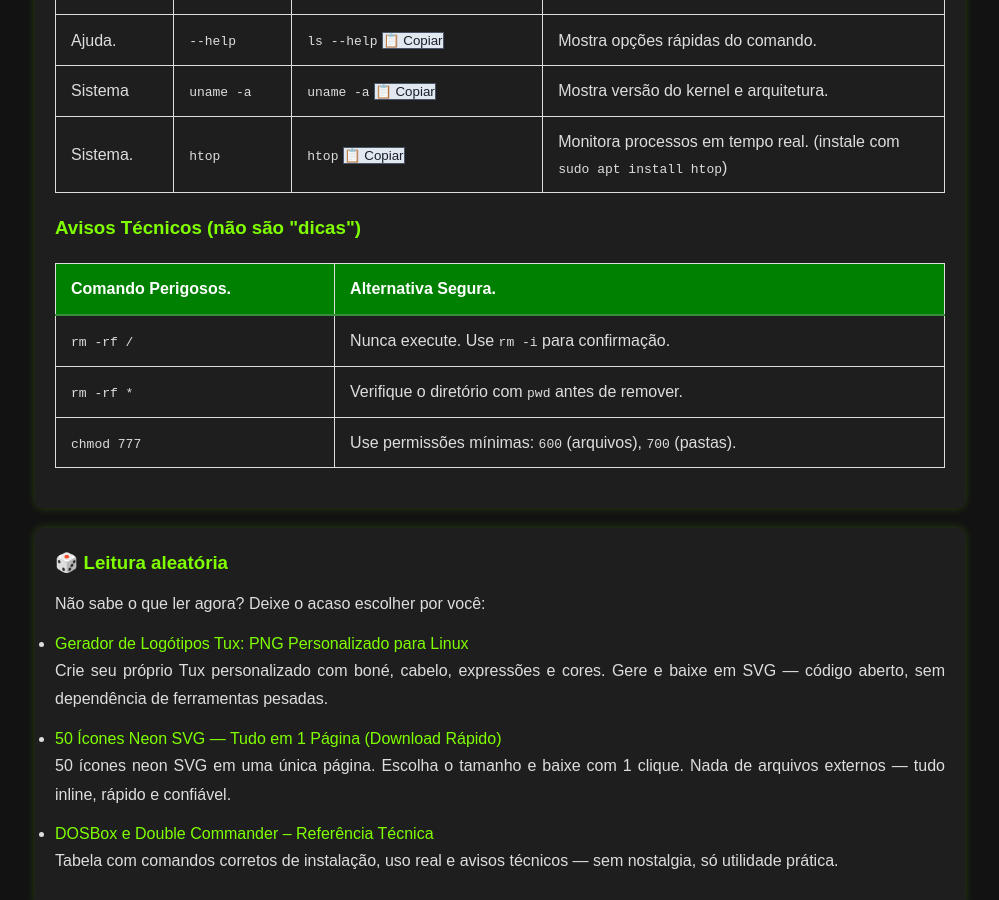
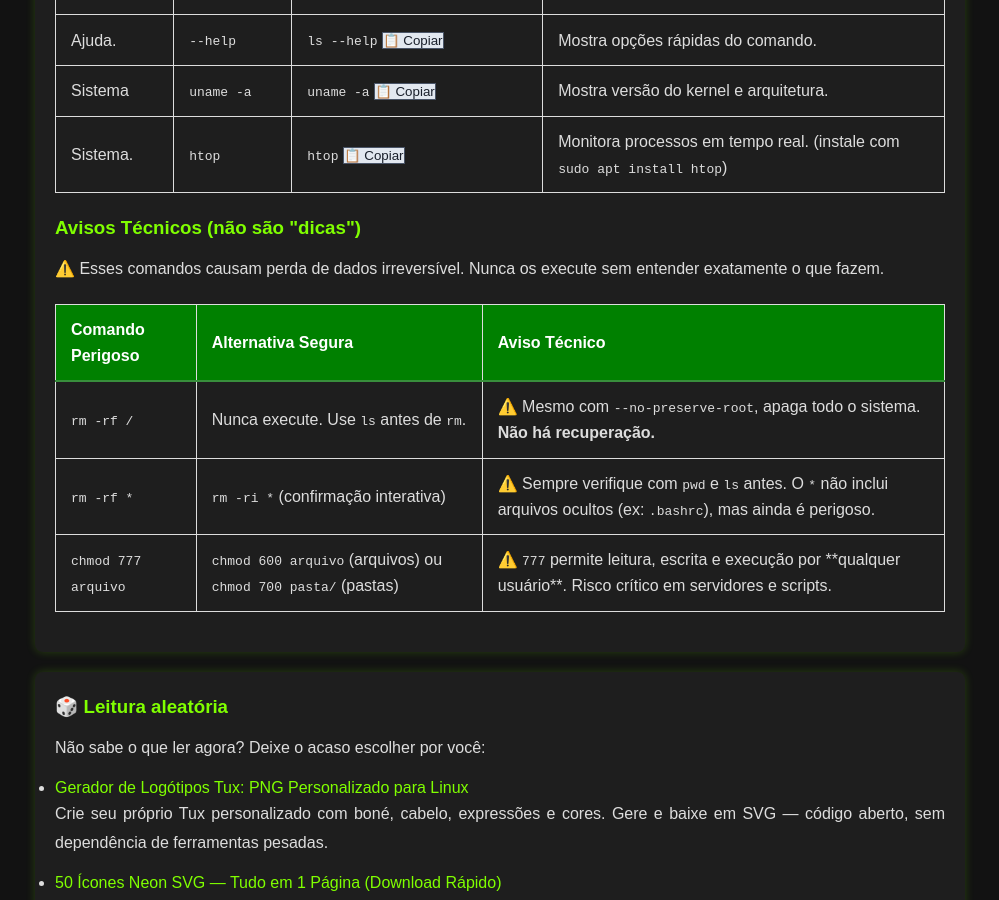
Before and after one commit to Piolinux/piolinux-site, a Jekyll site: the page built from _pages/_iniciantes/comandos-basicos-do-terminal-linux-referencia-tecnica.md, in a window 1280 px wide and 900 px high, scrolled down 1101 px. Shown: the whole window, without its empty margins (140-1139 px from the left). Built offline with Jekyll 4.4.1, drawn with Linux system fonts in a browser that asks for light colours.

Commit message:
Update comandos-basicos-do-terminal-linux-referencia-tecnica.md

```diff
--- a/_pages/_iniciantes/comandos-basicos-do-terminal-linux-referencia-tecnica.md
+++ b/_pages/_iniciantes/comandos-basicos-do-terminal-linux-referencia-tecnica.md
@@ -153,27 +153,35 @@ tags: [terminal, comandos, linux, awk, sed, find, xargs, produtividade]
 </table>
 
 <h3 id="avisos">Avisos Técnicos (não são "dicas")</h3>
-<table class="evergreen-table">
-  <thead>
-    <tr>
-      <th>Comando Perigosos.</th>
-      <th>Alternativa Segura.</th>
-    </tr>
-  </thead>
-  <tbody>
-    <tr>
-      <td data-label="Comando Perigoso"><code>rm -rf /</code></td>
-      <td data-label="Alternativa Segura">Nunca execute. Use <code>rm -i</code> para confirmação.</td>
-    </tr>
-    <tr>
-      <td data-label="Comando Perigoso"><code>rm -rf *</code></td>
-      <td data-label="Alternativa Segura">Verifique o diretório com <code>pwd</code> antes de remover.</td>
-    </tr>
-    <tr>
-      <td data-label="Comando Perigoso"><code>chmod 777</code></td>
-      <td data-label="Alternativa Segura">Use permissões mínimas: <code>600</code> (arquivos), <code>700</code> (pastas).</td>
-    </tr>
-  </tbody>
-</table>
+<p>⚠️ Esses comandos causam perda de dados irreversível.
+Nunca os execute sem entender exatamente o que fazem. </p>
+<div class="table-container">
+  <table class="evergreen-table">
+    <thead>
+      <tr>
+        <th>Comando Perigoso</th>
+        <th>Alternativa Segura</th>
+        <th>Aviso Técnico</th>
+      </tr>
+    </thead>
+    <tbody>
+      <tr>
+        <td data-label="Comando Perigoso"><code>rm -rf /</code></td>
+        <td data-label="Alternativa Segura">Nunca execute. Use <code>ls</code> antes de <code>rm</code>.</td>
+        <td data-label="Aviso Técnico">⚠️ Mesmo com <code>--no-preserve-root</code>, apaga todo o sistema. <strong>Não há recuperação.</strong></td>
+      </tr>
+      <tr>
+        <td data-label="Comando Perigoso"><code>rm -rf *</code></td>
+        <td data-label="Alternativa Segura"><code>rm -ri *</code> (confirmação interativa)</td>
+        <td data-label="Aviso Técnico">⚠️ Sempre verifique com <code>pwd</code> e <code>ls</code> antes. O <code>*</code> não inclui arquivos ocultos (ex: <code>.bashrc</code>), mas ainda é perigoso.</td>
+      </tr>
+      <tr>
+        <td data-label="Comando Perigoso"><code>chmod 777 arquivo</code></td>
+        <td data-label="Alternativa Segura"><code>chmod 600 arquivo</code> (arquivos) ou <code>chmod 700 pasta/</code> (pastas)</td>
+        <td data-label="Aviso Técnico">⚠️ <code>777</code> permite leitura, escrita e execução por **qualquer usuário**. Risco crítico em servidores e scripts.</td>
+      </tr>
+    </tbody>
+  </table>
+</div>
 
      </section>
```
